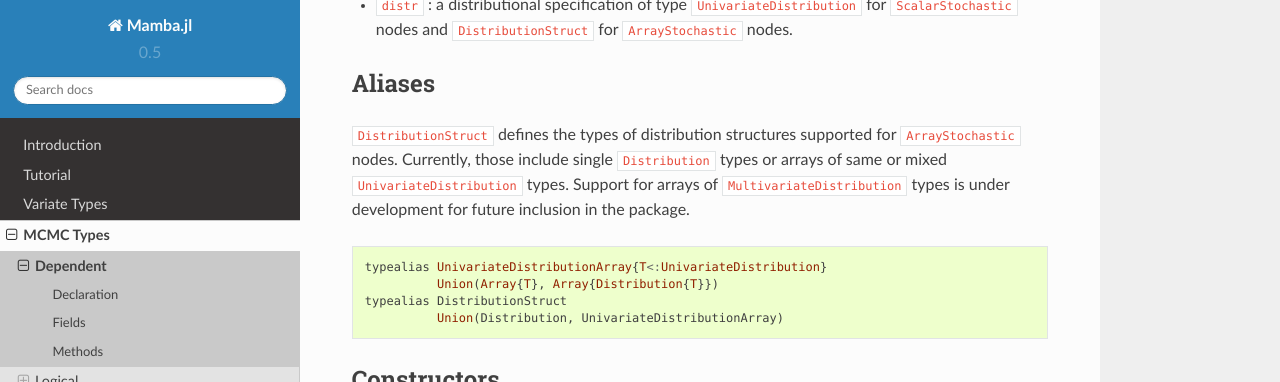
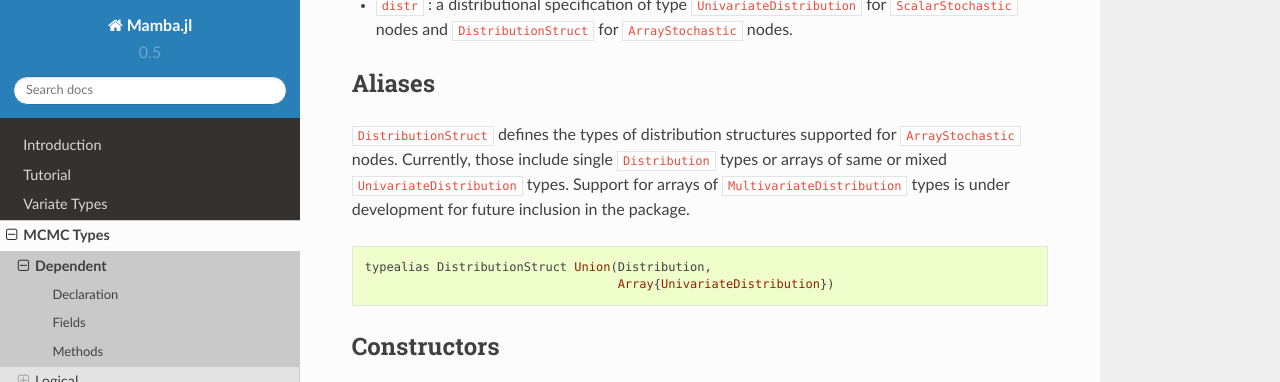
Before and after one commit to brian-j-smith/Mamba.jl, a Sphinx documentation site: the page built from doc/mcmc/dependent.rst, in a window 1280 px wide and 900 px high, scrolled down 4135 px, cut to the strip 0-382 px from the top of the window. Built offline with Sphinx 7.4.7 and the Read the Docs theme 2.0.0, drawn with Linux system fonts in a browser that asks for light colours; formulas are drawn with MathJax 3.

Commit message:
Require explicit declaration of univariate disribution arrays.

```diff
--- a/doc/mcmc/dependent.rst
+++ b/doc/mcmc/dependent.rst
@@ -231,10 +231,8 @@ Aliases
 
 .. code-block:: julia
 
-    typealias UnivariateDistributionArray{T<:UnivariateDistribution}
-              Union(Array{T}, Array{Distribution{T}})
-    typealias DistributionStruct
-              Union(Distribution, UnivariateDistributionArray)
+    typealias DistributionStruct Union(Distribution,
+                                       Array{UnivariateDistribution})
 
 Constructors
 ^^^^^^^^^^^^
```
Also changed, not shown: 17 other files.
